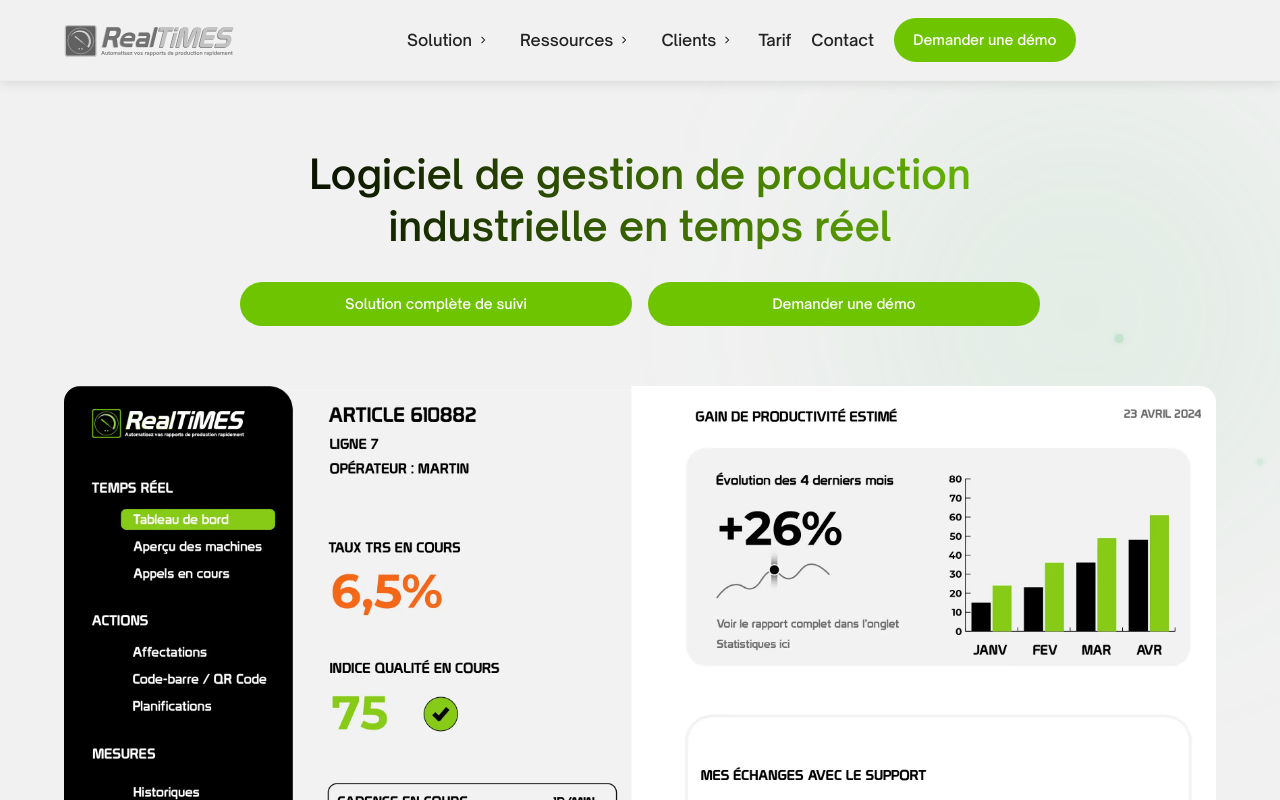
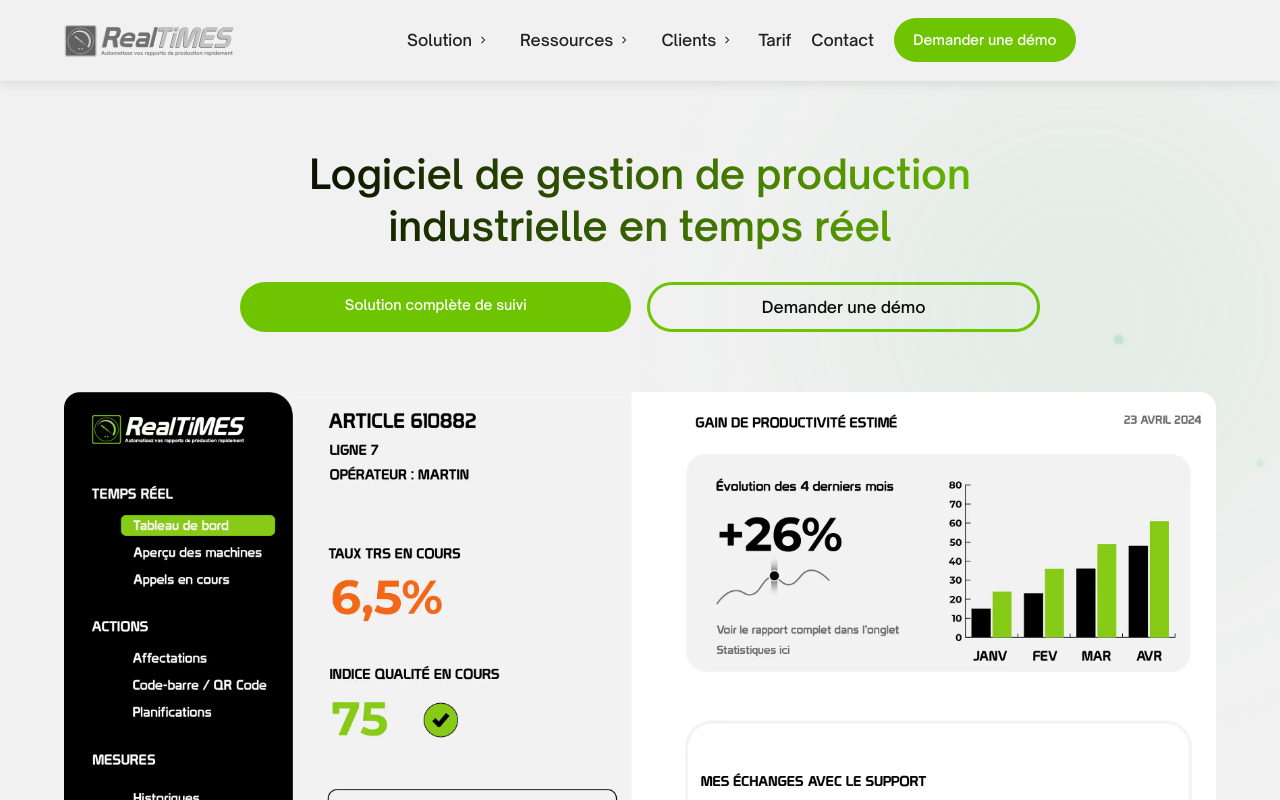
Before and after one commit to HKD76/react-site, a React (Vite) app: page / in a window 1280 px wide. Shown: the top 800 px of the page. Built offline with nearby package versions, Linux system fonts and the light colour scheme.

Commit message:
Btn Hero home + robots.txt

```diff
--- a/src/pages/Home/components/HeroSection/HeroSection.jsx
+++ b/src/pages/Home/components/HeroSection/HeroSection.jsx
@@ -23,7 +23,7 @@
               Solution complète de suivi
             </Link>
 
-            <Link to="/demander-une-demo" className="button secondary">
+            <Link to="/demander-une-demo" className="button-secondary">
               Demander une démo
             </Link>
           </motion.div>
--- a/src/styles/global.css
+++ b/src/styles/global.css
@@ -268,7 +268,7 @@
   color: #fff;
   text-align: center;
   border-radius: 200px;
-  padding: 0.75rem 0.8rem;
+  padding: 0.8rem 0.8rem;
   font-family: Opensauceone, sans-serif;
   font-weight: 500;
   transition: background-color 0.25s;
@@ -278,6 +278,8 @@
 }
 .button-secondary {
   border-style: solid;
+  text-align: center;
+  width: 60%;
   border-color: var(--u-colors--green-700);
   color: var(--black);
   background-color: #0000;
@@ -290,6 +292,7 @@
   transition: background-color 0.25s;
   text-decoration: none;
   display: flex;
+  justify-content: center;
   align-items: center;
 }
 .button-secondary:hover {
```
Also changed, not shown: public/robots.txt (added).
